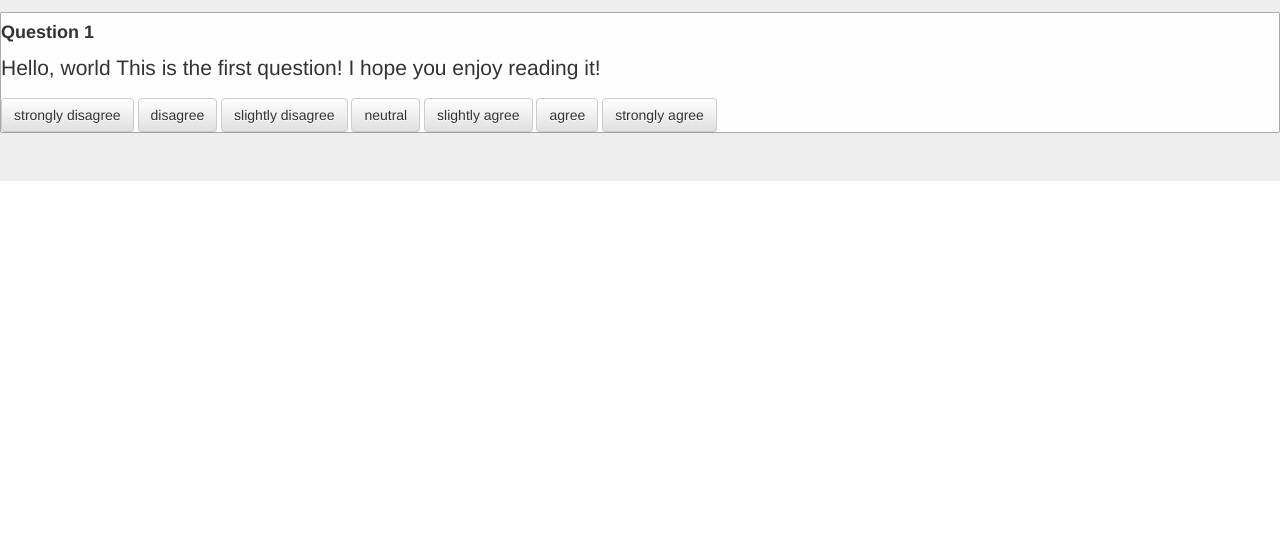
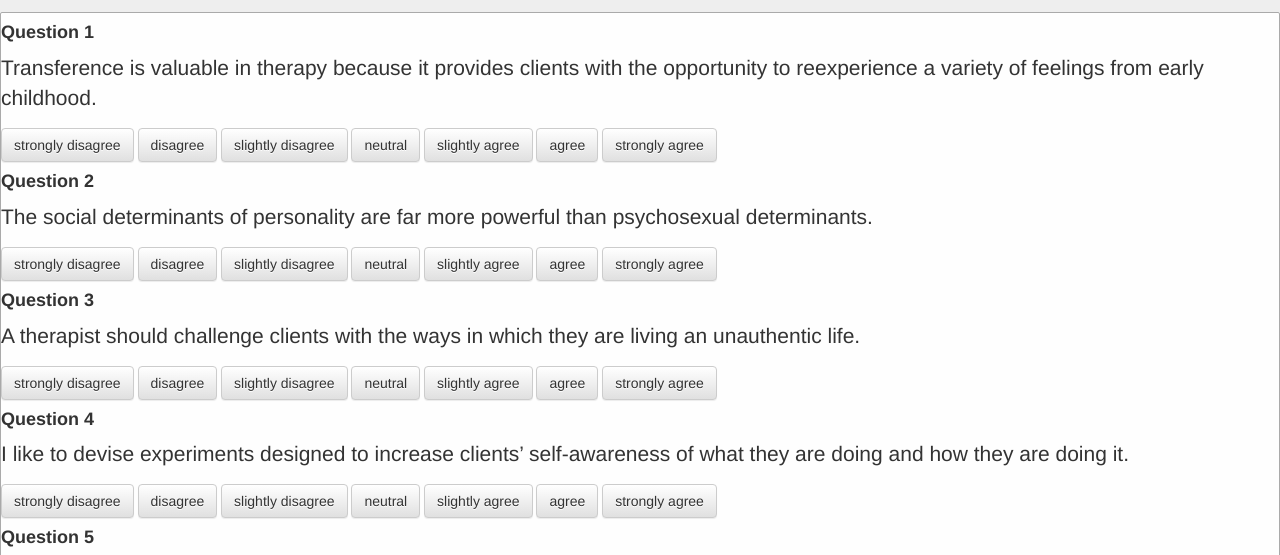
Before and after one commit to lucas-burdell/Theoretical-Orientation-Scale, a plain HTML site: page index.html in a window 1280 px wide. Shown: the part 240-795 px from the top of the page. Drawn offline with nearby package versions, Linux system fonts and the light colour scheme.

Commit message:
add first 5 questions

```diff
--- a/index.html
+++ b/index.html
@@ -35,13 +35,21 @@
 		</div>
 		<script type="text/JavaScript" src="question.handlebars.template.js"></script>
 		<script type="text/JavaScript" src="questionGenerator.js"></script>
+		<script type="text/JavaScript" src="questions.js"></script>
 		<script>
 			$(document).ready(function(){
+				var numberOfQuestions = questions.number_of_questions
+				for (var i = 1; i <= numberOfQuestions; i++) {
+					var questionData = new questionModel(questions["question_" + i])
+				}
+			});
+				/*
 				var question1Data = new questionModel({question_number: 1, question_title: "Question 1", question_text: "Hello, world This is the first question! I hope you enjoy reading it!"});
 				question1Data.changed(function(newNum){
 					console.log(newNum);
 				})
-			})
+				*/
+
 		</script>
 	</body>
 </html>
--- /dev/null
+++ b/questions.js
@@ -0,0 +1,8 @@
+var questions = {
+	"number_of_questions": 5,
+	"question_1": {"question_number" : 1, "question_title": "Question 1", "question_text": "Transference is valuable in therapy because it provides clients with the opportunity to reexperience a variety of feelings from early childhood."},
+	"question_2": {"question_number" : 2, "question_title": "Question 2", "question_text": "The social determinants of personality are far more powerful than psychosexual determinants."},
+	"question_3": {"question_number" : 3, "question_title": "Question 3", "question_text": "A therapist should challenge clients with the ways in which they are living an unauthentic life."},
+	"question_4": {"question_number" : 4, "question_title": "Question 4", "question_text": "I like to devise experiments designed to increase clients’ self-awareness of what they are doing and how they are doing it."},
+	"question_5": {"question_number" : 5, "question_title": "Question 5", "question_text": "It is important to ask clients about their earliest recollections."}
+}
```
